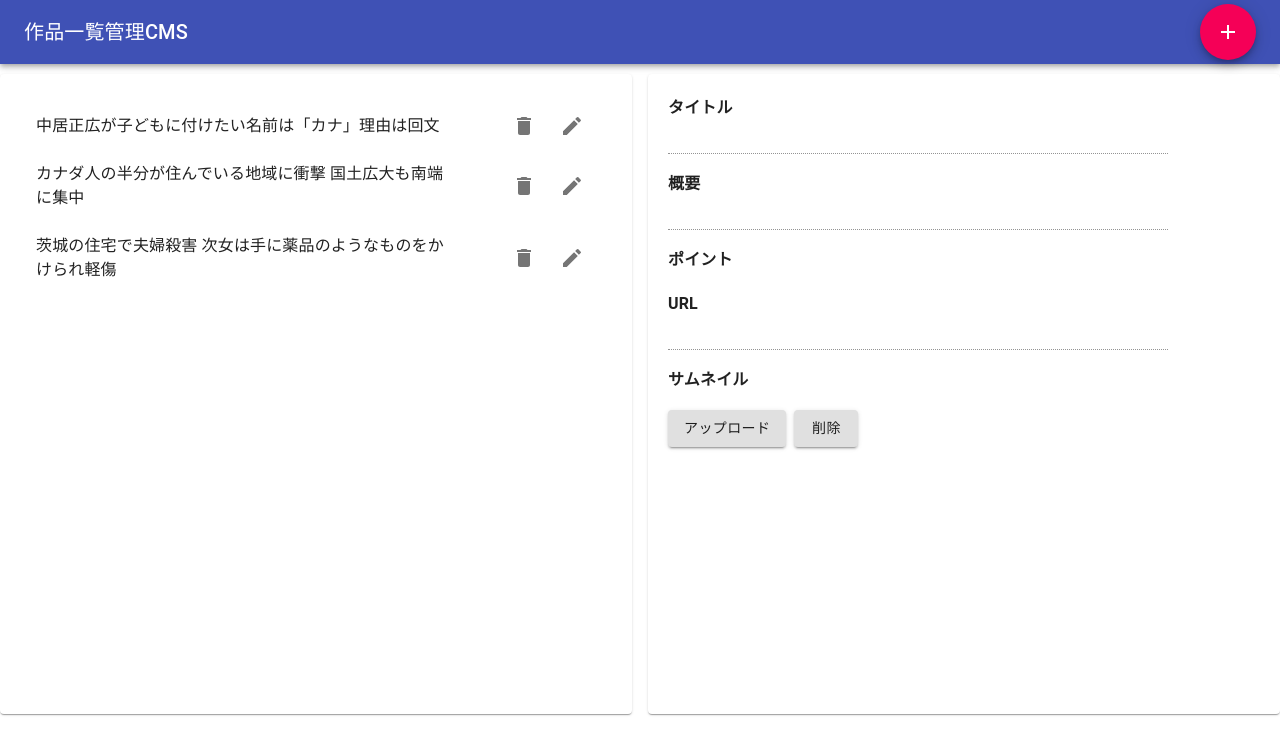
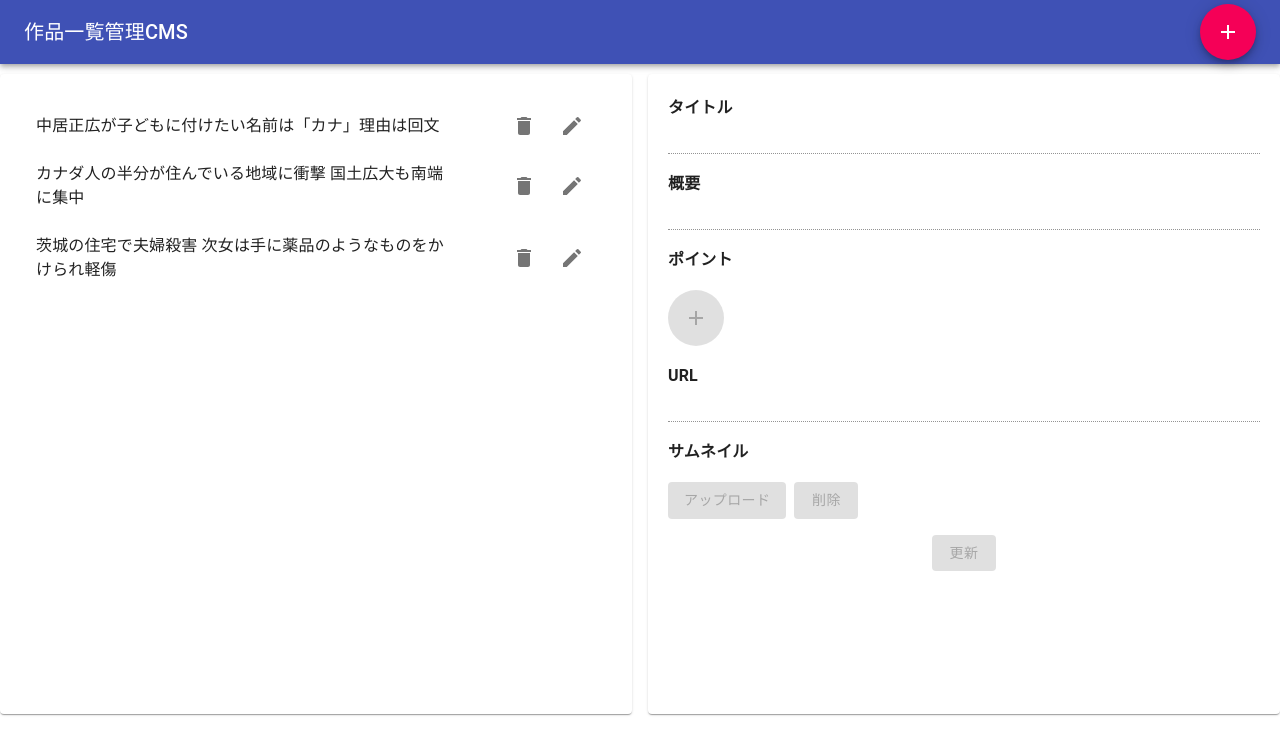
Before and after one commit to kensukegoto/react__cms, a React (Create React App) app: page / in a window 1280 px wide. Shown: the top 754 px of the page. Built offline with nearby package versions, Linux system fonts and the light colour scheme.

Commit message:
(dev) フォームコンポーネントを複数に分割

```diff
--- a/src/components/Form.js
+++ b/src/components/Form.js
@@ -1,13 +1,15 @@
 import React,{ useState,useContext,useEffect } from 'react';
 
 import {
-  Fab,
   Box,
   Button,
   TextField,
   Typography
 } from '@material-ui/core'
-import AddIcon from '@material-ui/icons/Add'
+
+import Form__Points from './Form__Points'
+import Form__Tmb from './Form__Tmb'
+
 import {
   makeStyles
 } from '@material-ui/core/styles'
@@ -19,45 +21,32 @@ import {
 
 import AppContext from '../contexts/AppContext'
 
+const Form = ({ setOpen = null,id = null,mode = "select" }) => {
 
-const Form = ({ setOpen = null,id = null,editMode = null }) => {
+  const createMode = mode === "create"
+  const selectMode = mode === "select"
 
-  const edit = editMode
-
-   // 0 create 1 edit 2 select
-  const mode = (editMode === true) ? 1 : (editMode === null ) ? 0 : 2
-
-  const useStyles = makeStyles(theme => ({
-    FormControl: {
+  const styles__Form = makeStyles(theme => ({
+    formControl: {
       width: 500
     },
-    Title:{
+    title:{
       fontWeight: "bold"
     },
     hide:{
       display: 'none'
     },
-    Submit: {
+    submit: {
       display: 'block',
       margin: '0 auto'
     },
-    mR_1: {
-      marginRight: theme.spacing(1)
-    },
-    Preview: {
-      width: '150px'
-    },
-    Points: {
-      padding: 0,
-      margin: 0,
-      listStyleType: "none"
-    }
-  }))
+
+  }))()
 
   const {　works, dispatch　} = useContext(AppContext)
 
   const [ work, setWork ] = useState(getInitWork())
-  const [ tmb, setTmb  ] = useState(null)
+  const [ tmb, setTmb ] = useState(null)
 
   // idかworksの変更があれば再レンダリング
   useEffect(()=>{
@@ -76,22 +65,7 @@ const Form = ({ setOpen = null,id = null,editMode = null }) => {
     } : work[0]
   }
 
-
-  const classes = useStyles()
-
-  const review = e => {
-    const files = e.target.files;
-    const file = files[0];
-    const reader = new FileReader();
-    reader.onload = e => {
-      setTmb(e.target.result);
-    }
-    reader.readAsDataURL(file);
-  }
-
-  const onSubmit = (mode) => {
-
-    const edit = mode === 1 ? true : false
+  const onSubmit = () => {
 
     // pointsの空文字チェック
     const points = work.points.reduce((acc,point)=>{
@@ -109,12 +83,11 @@ const Form = ({ setOpen = null,id = null,editMode = null }) => {
       tmb
     }
 
-    if(!edit){
+    if(createMode){
       dispatch({
         type: CREATE_EVENT,
         info
       })
-      setTmb(null)
       setOpen(false)
     }else{
       dispatch({
@@ -124,147 +97,68 @@ const Form = ({ setOpen = null,id = null,editMode = null }) => {
       })
     }
 
-    setTmb(null)
   }
 
   return (
     <form>
+      {/* タイトル */}
       <Box mb={2}>
-        <Typography className={classes.Title} variant="subtitle1" component="p">
+        <Typography className={styles__Form.title} variant="subtitle1" component="p">
           タイトル
         </Typography>
         <TextField
-          className={edit?'':classes.FormControl}
+          className={!createMode ? "" : styles__Form.formControl}
           fullWidth
           onChange={e=>setWork({...work, title :e.target.value})}
           value={work.title}
-          disabled={mode===2}
+          disabled={selectMode}
         />
       </Box>
+      {/* 概要 */}
       <Box mb={2}>
-        <Typography className={classes.Title} variant="subtitle1" component="p">
+        <Typography className={styles__Form.title} variant="subtitle1" component="p">
           概要
         </Typography>
         <TextField
-          className={edit?'':classes.FormControl}
+          className={!createMode ? "" :styles__Form.formControl}
           fullWidth
           multiline
           onChange={e=>setWork({...work, description :e.target.value})}
           value={work.description}
-          disabled={mode===2}
+          disabled={selectMode}
         />
       </Box>
+      {/* ポイント */}
+      <Form__Points work={work} setWork={setWork} selectMode={selectMode} styles__Form={styles__Form} />
+      {/* URL */}
       <Box mb={2}>
-        <Typography className={classes.Title} variant="subtitle1" component="p">
-          ポイント
-        </Typography>
-        {work.points.length > 0 ?
-          <ul className={classes.Points}>
-          {work.points.map((point,idx)=>{
-            return (
-              <li key={idx}>
-                <Box mb={2}>
-                <TextField
-                  fullWidth
-                  onChange={e=>{
-                    let points = [...work.points]
-                    points[idx] = e.target.value
-                    setWork({...work, points})
-                  }}
-                  value={point}
-                  disabled={mode===2}
-                />
-                </Box>
-              </li>
-            )
-          })}
-          </ul>
-        : ""
-        }
-        <Box mt={2}>
-          <Fab
-            aria-label="add"
-            onClick={()=>setWork({...work, points: [...work.points,""]})}
-            className={mode===2?classes.hide:''}
-          >
-            <AddIcon />
-          </Fab>
-        </Box>
-      </Box>
-      <Box mb={2}>
-        <Typography className={classes.Title} variant="subtitle1" component="p">
+        <Typography className={styles__Form.title} variant="subtitle1" component="p">
           URL
         </Typography>
         <TextField
-          className={edit?'':classes.FormControl}
+          className={!createMode ? "" :styles__Form.formControl}
           fullWidth
           onChange={e=>setWork({...work, url :e.target.value})}
           value={work.url}
-          disabled={mode===2}
+          disabled={selectMode}
         />
       </Box>
-      <Box mb={2}>
-        <Typography className={classes.Title} variant="subtitle1" component="p">
-          サムネイル
-        </Typography>
-        {
-        !tmb
-        ?
-          work.tmb!==""
-          ?
-          <Box mb={2} mt={2}><img src={work.tmb} alt="サムネ" className={classes.Preview}  /></Box>
-          :
-            ""
-        :
-        <Box mb={2} mt={2}><img src={tmb} alt="プレビュー画像" className={classes.Preview} /></Box>
-        }
-        <Box mb={2} mt={2}>
-          <input
-            accept="image/*"
-            className={classes.hide}
-            id={"upload_btn_" + mode}
-            multiple
-            type="file"
-            onChange={e=>{
-              review(e)
-            }}
-          />
-          <label htmlFor={"upload_btn_" + mode}>
-            <Button variant="contained" component="span" className={classes.mR_1}>
-              アップロード
-            </Button>
-          </label>
-          <Button variant="contained" component="span">
-              削除
-          </Button>
-        </Box>
-
-      </Box>
+      {/* サムネイル */}
+      <Form__Tmb tmb={tmb} setTmb={setTmb} work={work} mode={mode} selectMode={selectMode} styles__Form={styles__Form} />
       <div>
-
-    {
-    mode===0?
       <Button
-        className={classes.Submit}
+        className={styles__Form.submit}
         variant="contained"
         color='primary'
-        onClick={()=>onSubmit(mode)}
+        onClick={()=>onSubmit()}
+        disabled={selectMode}
       >
-        登録
+      {
+        createMode ? "登録" : "更新"
+      }
       </Button>
-      :
-    mode===1?
-      <Button
-      className={classes.Submit}
-      variant="contained"
-      color='primary'
-      onClick={()=>onSubmit(mode)}
-      >
-        更新
-      </Button>
-      :
-      null
-    }
+
+
       </div>
     </form>
   )
--- /dev/null
+++ b/src/components/Form__Points.js
@@ -0,0 +1,65 @@
+import React from "react"
+import {
+  Box,
+  Typography,
+  TextField,
+  Fab
+} from '@material-ui/core'
+import AddIcon from '@material-ui/icons/Add'
+import {
+  makeStyles
+} from '@material-ui/core/styles'
+
+
+const Form__Points = ({work,setWork,selectMode,styles__Form}) => {
+
+  const styles = makeStyles(theme => ({
+    points: {
+      padding: 0,
+      margin: 0,
+      listStyleType: "none"
+    }
+  }))()
+
+  return (
+    <Box mb={2}>
+    <Typography className={styles__Form.title} variant="subtitle1" component="p">
+      ポイント
+    </Typography>
+    {work.points.length > 0 ?
+      <ul className={styles.points}>
+      {work.points.map((point,idx)=>{
+        return (
+          <li key={idx}>
+            <Box mb={2}>
+            <TextField
+              fullWidth
+              onChange={e=>{
+                let points = [...work.points]
+                points[idx] = e.target.value
+                setWork({...work, points})
+              }}
+              value={point}
+              disabled={selectMode}
+            />
+            </Box>
+          </li>
+        )
+      })}
+      </ul>
+    : ""
+    }
+    <Box mt={2}>
+      <Fab
+        aria-label="add"
+        onClick={()=>setWork({...work, points: [...work.points,""]})}
+        disabled={selectMode}
+      >
+        <AddIcon />
+      </Fab>
+    </Box>
+  </Box>
+  )
+}
+
+export default Form__Points
--- /dev/null
+++ b/src/components/Form__Tmb.js
@@ -0,0 +1,76 @@
+import React,{ useState, useEffect } from "react"
+import {
+  Box,
+  Typography,
+  Button
+} from '@material-ui/core'
+import {
+  makeStyles
+} from '@material-ui/core/styles'
+
+const Form__Tmb = ({work,mode,selectMode,styles__Form,tmb,setTmb}) => {
+
+  const styles = makeStyles(theme => ({
+    Preview: {
+      width: "150px"
+    },
+    hide:{
+      display: 'none'
+    },
+    button: {
+      marginRight: theme.spacing(1),
+    },
+  }))()
+
+  const review = e => {
+    const files = e.target.files;
+    const file = files[0];
+    const reader = new FileReader();
+    reader.onload = e => {
+      setTmb(e.target.result);
+    }
+    reader.readAsDataURL(file);
+  }
+
+  return (
+    <Box mb={2}>
+    <Typography className={styles__Form.title} variant="subtitle1" component="p">
+      サムネイル
+    </Typography>
+    {
+    !tmb
+    ?
+      work.tmb!==""
+      ?
+      <Box mb={2} mt={2}><img src={work.tmb} alt="サムネ" className={styles.Preview}  /></Box>
+      :
+        ""
+    :
+    <Box mb={2} mt={2}><img src={tmb} alt="プレビュー画像" className={styles.Preview} /></Box>
+    }
+    <Box mb={2} mt={2}>
+      <input
+        accept="image/*"
+        className={styles__Form.hide}
+        id={"upload_btn_" + mode}
+        multiple
+        type="file"
+        onChange={e=>{
+          review(e)
+        }}
+        disabled={selectMode}
+      />
+      <label htmlFor={"upload_btn_" + mode}>
+        <Button variant="contained" component="span" className={styles.button} disabled={selectMode}>
+          アップロード
+        </Button>
+      </label>
+      <Button variant="contained" component="span" className={styles.button} disabled={selectMode}>
+          削除
+      </Button>
+    </Box>
+  </Box>
+  )
+}
+
+export default Form__Tmb
--- a/src/components/Lists.js
+++ b/src/components/Lists.js
@@ -36,17 +36,16 @@ const  Lists = () => {
 
   const {works} = useContext(AppContext)
   const [id,setId]= useState(0)
-  const [editMode,setMode]= useState(false)
+  const [mode,setMode]= useState("select")
 
   const onSelect = (id) => {
-
     setId(id)
-    setMode(false)
+    setMode("select")
   }
 
   const onEdit = (id) => {
     setId(id)
-    setMode(true)
+    setMode("edit")
   }
 
 
@@ -85,7 +84,7 @@ const  Lists = () => {
         </Grid>
         <Grid item sm>
           <Paper className={classes.paper}>
-            <Form id={id} editMode={editMode} />
+            <Form id={id} mode={mode} />
           </Paper>
         </Grid>
       </Grid>
--- a/src/components/Modal.js
+++ b/src/components/Modal.js
@@ -4,7 +4,6 @@ import {
   Fab,
   Dialog,
   DialogContent,
-  DialogContentText,
   DialogTitle
 } from '@material-ui/core'
 import Form from './Form'
@@ -29,7 +28,7 @@ const Modal = () => {
       <Dialog open={open} onClose={handleClose}>
         <DialogTitle id="form-dialog-title">作品登録</DialogTitle>
         <DialogContent>
-          <Form setOpen={setOpen} />
+          <Form setOpen={setOpen} mode="create" />
         </DialogContent>
       </Dialog>
     </>
```
